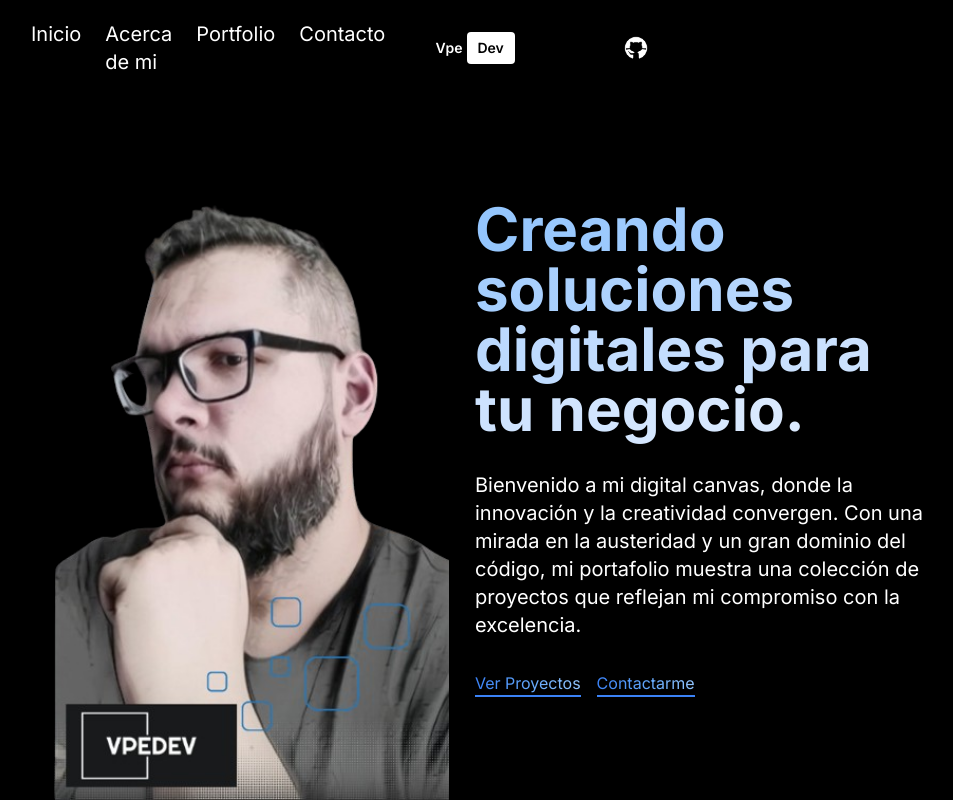
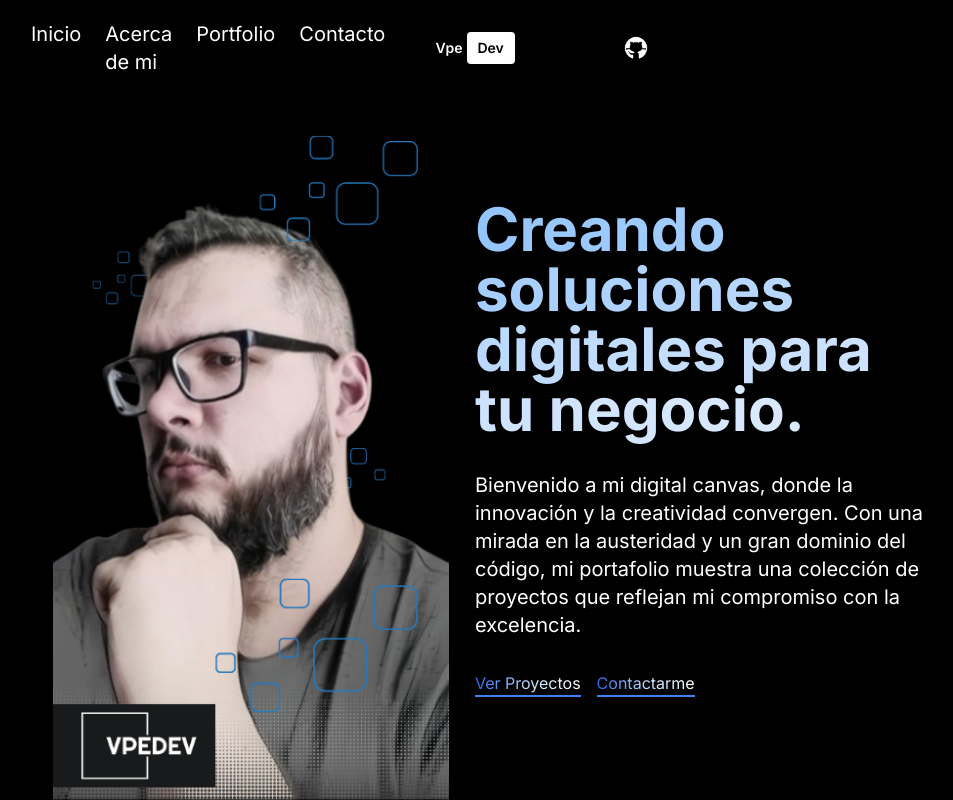
Before and after one commit to Gordisluis/portfolio-nextjs-deploy, a Next.js app: page / in a window 1280 px wide. Shown: the whole page, without its empty margins (165-1118 px from the left). Built offline with nearby package versions, Linux system fonts and the light colour scheme.

Commit message:
change image porfolio

```diff
--- a/src/app/page.jsx
+++ b/src/app/page.jsx
@@ -15,7 +15,7 @@ const Homepage = () => {
       <div className="h-full flex flex-col lg:flex-row px-4 sm:px-8 md:px-12 lg:px-20 xl:px-48">
         {/* IMAGE CONTAINER */}
         <div className="h-1/2 lg:h-full lg:w-1/2 relative">
-          <Image src="/herofinal3-removebg-preview.png" alt="" fill className="object-contain" />
+          <Image src="/hero4.png" alt="" fill className="object-contain" />
         </div>
         {/* TEXT CONTAINER */}
         <div className="h-1/2 bg-black text-white lg:h-full lg:w-1/2 flex flex-col gap-8 items-center justify-center">
@@ -37,12 +37,12 @@ const Homepage = () => {
           {/* BUTTONS */}
           <div className="w-full flex gap-4">
             <Link href="/portfolio" className="border-b-2 border-blue-500">
-              <span className="bg-gradient-to-r from-blue-500 via-blue-400 to-blue-300 bg-clip-text text-transparent">
+              <span className="bg-gradient-to-r from-blue-600 via-blue-200 to-white bg-clip-text text-transparent">
                 Ver Proyectos
               </span>
             </Link>
             <Link href="/contact" className="border-b-2 border-blue-500">
-              <span className="bg-gradient-to-r from-blue-500 via-blue-400 to-blue-300 bg-clip-text text-transparent">
+              <span className="bg-gradient-to-r from-blue-600 via-blue-200 to-white bg-clip-text text-transparent">
                 Contactarme
               </span>
             </Link>
--- a/src/app/portfolio/page.jsx
+++ b/src/app/portfolio/page.jsx
@@ -58,7 +58,7 @@ const PortfolioPage = () => {
         </div>
         <div className="sticky top-0 flex h-screen gap-4 items-center overflow-hidden">
           <motion.div style={{ x }} className="flex">
-            <div className="h-screen w-screen flex items-center justify-center bg-gradient-to-r from-purple-300 to-red-300" />
+            <div className="h-screen w-screen flex items-center justify-center bg-gradient-to-r from-gray-300 to-black" />
             {items.map((item) => (
               <div
                 className={`h-screen w-screen flex items-center justify-center bg-gradient-to-r ${item.color}`}
```
Also changed, not shown: public/hero4.png (added), 1 other file (tests, documents, lock files or other folders).
